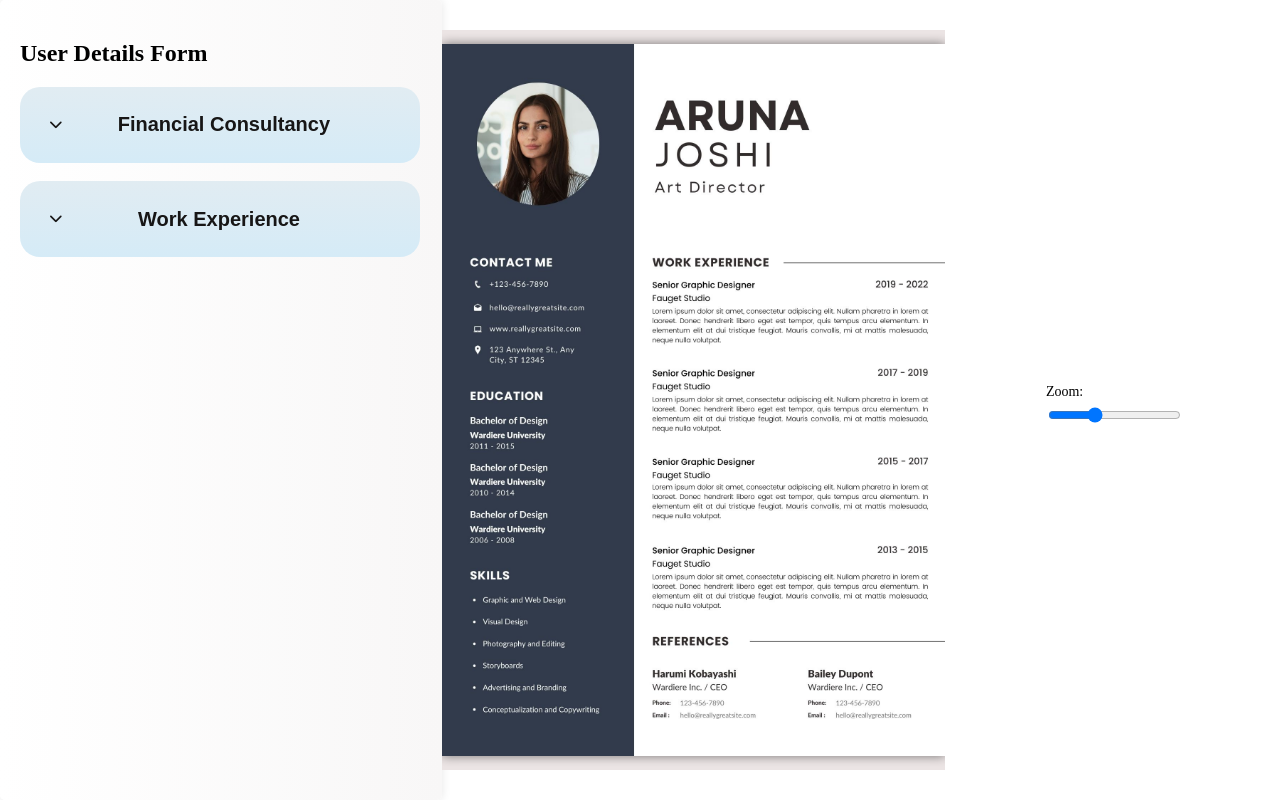
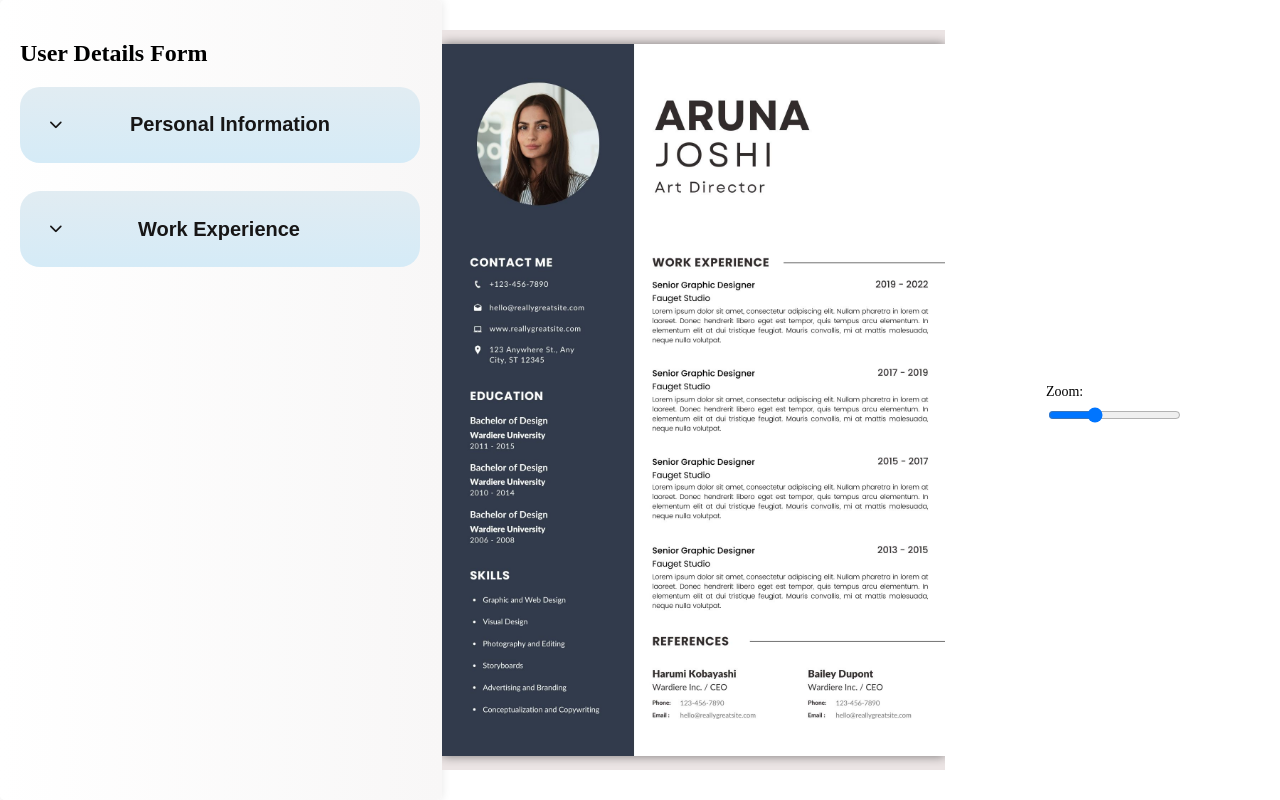
Before and after one commit to Sangeeta-g-d/resume_final, a Django app: page /resume/2 in a window 1280 px wide. Run offline with Django 4.2, Linux system fonts and the light colour scheme; data comes from the database, SQL or seed files in the repository; some libraries are stand-ins or nearby versions.

Commit message:
dsasxdcvf

```diff
--- a/landing_page/templates/resume.html
+++ b/landing_page/templates/resume.html
@@ -235,6 +235,76 @@ input[type="submit"]:hover {
             outline: none;
             border-color: #4CAF50;
             color: #000; /* Text color when focused */
+            box-shadow: 0 0 15px rgba(71, 88, 71, 0.5); /* Adjust the shadow as needed */
+        }
+
+
+        .custom-container1 {
+            display: flex;
+            justify-content: space-between;
+            transition: height 0.3s ease;
+            overflow: hidden;
+        }
+        .custom-container1 p {
+            margin: 0;
+            text-align: center;
+        }
+
+        .column {
+            width: 30%;
+            height: 100%;/* Adjust the width as needed */
+            display: flex;
+            flex-direction: column;
+            align-items: center; /* Adjust the width as needed */
+        }
+        .profile-image {
+            border-radius: 50%;
+            width: 100px; /* Adjust the size as needed */
+            height: 100px; /* Adjust the size as needed */
+            object-fit: cover;
+        }
+        .edit-button {
+            display: inline-flex;
+            align-items: center;
+            justify-content: center;
+            padding: 8px 16px;
+            background-color: #4e5050;
+            color: #fff;
+            border: none;
+            border-radius: 4px;
+            cursor: pointer;
+            transition: background-color 0.3s ease;
+        }
+        .edit-button:hover {
+            background-color: #9b9d9e;
+        }
+        .popup {
+            display: none;
+            position: fixed;
+            top: 0;
+            left: 50%;
+            transform: translateX(-50%);
+            padding: 20px;
+            background-color: #fff;
+            border: 1px solid #ccc;
+            box-shadow: 0 0 10px rgba(0, 0, 0, 0.1);
+            z-index: 1000;
+            animation: slideIn 0.5s ease-in-out;
+        }
+
+        @keyframes slideIn {
+            from {
+                top: -100%;
+            }
+            to {
+                top: 0;
+            }
+        }
+        .columns-wrapper {
+    display: flex;
+    justify-content: space-between;
+    flex-wrap: wrap; /* Allow columns to wrap to the next row if needed */
+
 }
 </style>
 </head>
@@ -245,12 +315,62 @@ input[type="submit"]:hover {
         <h2>User Details Form</h2>
         <button type="button" class="custom-button"  onclick="toggleContainer()">
             <i class="fas fa-chevron-down"></i>
-    <h2 style="margin-right: 70px;">Financial Consultancy</h2>
+            <h2 style="margin-right: 70px;">Personal Information</h2>
         </button>
 
-<div id="container" class="custom-container hidden">
-    <!-- Your container content goes here -->
-    <p>This is the hidden container content.</p>
+        <div id="profile" class="custom-container custom-container1 hidden">
+            <div class="columns-wrapper">
+            <div class="column">
+                <!-- Column 1: Profile Image -->
+                <img src="/static/dashboard_assets/img/team-2.jpg" alt="Profile Image" class="profile-image"><br>
+                <button class="edit-button" onclick="openPopup()">
+                    <i class="fas fa-pencil-alt"></i>&nbsp;
+                    Edit
+                </button><br>
+                <div class="form-group">
+                    <label for="firstName">DOB</label>
+                    <input type="date" class="form-control" id="dob">
+                </div>
+
+                <div id="imagePopup" class="popup">
+                    <!-- Popup content -->
+                    <label for="imageInput">Image:</label>
+                    <input type="file" id="imageInput" accept="image/*">
+                    <button onclick="closePopup()">Close</button>
+                </div>
+
+            </div>
+
+            <div class="column">
+                <!-- Column 2: User Information -->
+                <div class="form-group">
+                    <label for="firstName">First Name:</label>
+                    <input type="text" class="form-control" id="firstName">
+                </div>
+                <div class="form-group">
+                    <label for="phoneNumber">Phone Number:</label>
+                    <input type="text" class="form-control" id="phoneNumber">
+                </div>
+                <div class="form-group">
+                    <label for="phoneNumber">Linked URL:</label>
+                    <input type="text" class="form-control" id="linkedin">
+                </div>
+            </div>
+            <div class="column">
+                <div class="form-group">
+                    <label for="firstName">Last Name:</label>
+                    <input type="text" class="form-control" id="firstName">
+                </div>
+                <div class="form-group">
+                    <label for="phoneNumber">Email:</label>
+                    <input type="email" class="form-control" id="phoneNumber">
+                </div>
+                <div class="form-group">
+                    <label for="phoneNumber">Address</label>
+                    <textarea name="address" id="address" cols="30" class="form-control" rows="3"></textarea>
+                </div>
+            </div>
+            </div>
         </div>
 <br>
 <button type="button" class="custom-button" onclick="workexperience()">
@@ -361,13 +481,10 @@ input[type="submit"]:hover {
 
 <script>
     function toggleContainer() {
-            var container = document.getElementById('container');
+        var container = document.getElementById('profile');
         container.classList.toggle('hidden');
     }
 </script>
-
-
-
 
 
 
@@ -395,6 +512,21 @@ input[type="submit"]:hover {
 
 
 </script>
+<script>
+    function openPopup() {
+        // Show the popup
+        document.getElementById('imagePopup').style.display = 'block';
+    }
 
+    function closePopup() {
+        // Close the popup
+        document.getElementById('imagePopup').style.display = 'none';
+    }
+</script>
+
+
+<script src="https://code.jquery.com/jquery-3.3.1.slim.min.js"></script>
+<script src="https://cdnjs.cloudflare.com/ajax/libs/popper.js/1.14.7/umd/popper.min.js"></script>
+<script src="https://stackpath.bootstrapcdn.com/bootstrap/4.3.1/js/bootstrap.min.js"></script>
 </body>
 </html>
```
Lines whose indentation alone changed are shown as unchanged.
